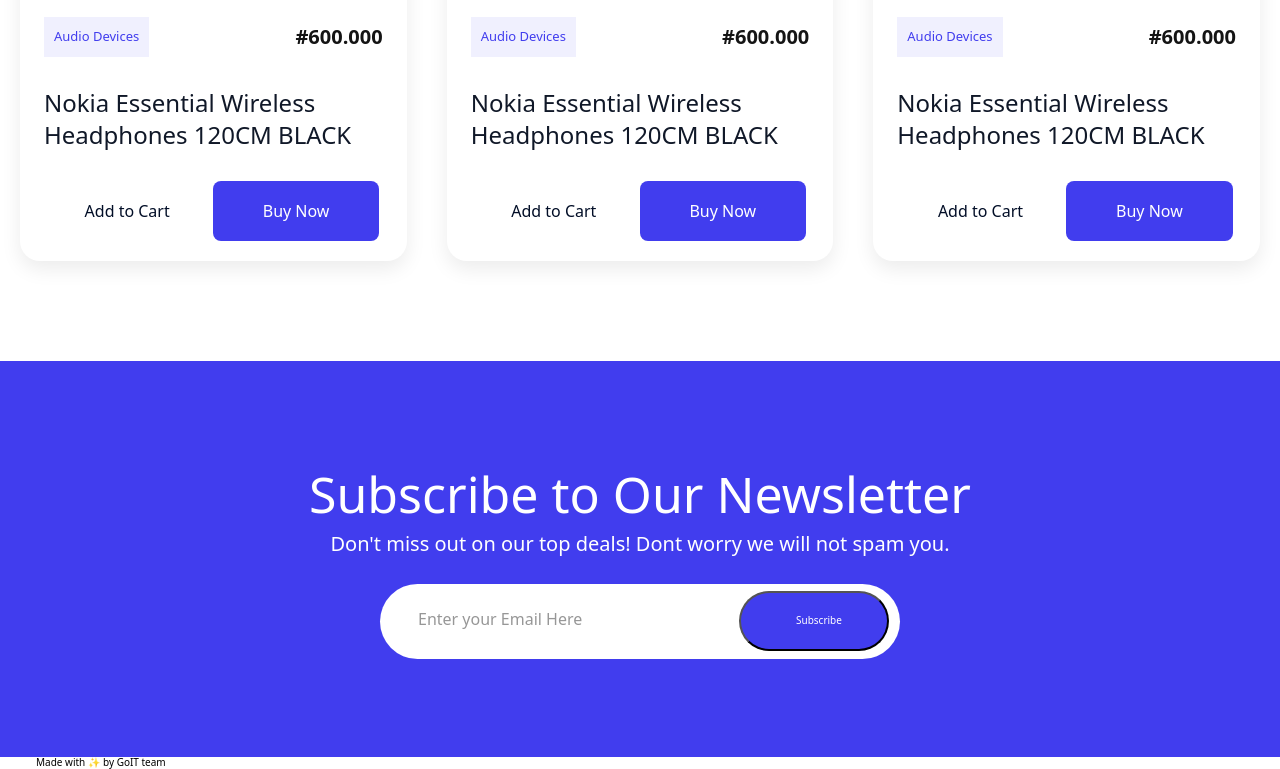
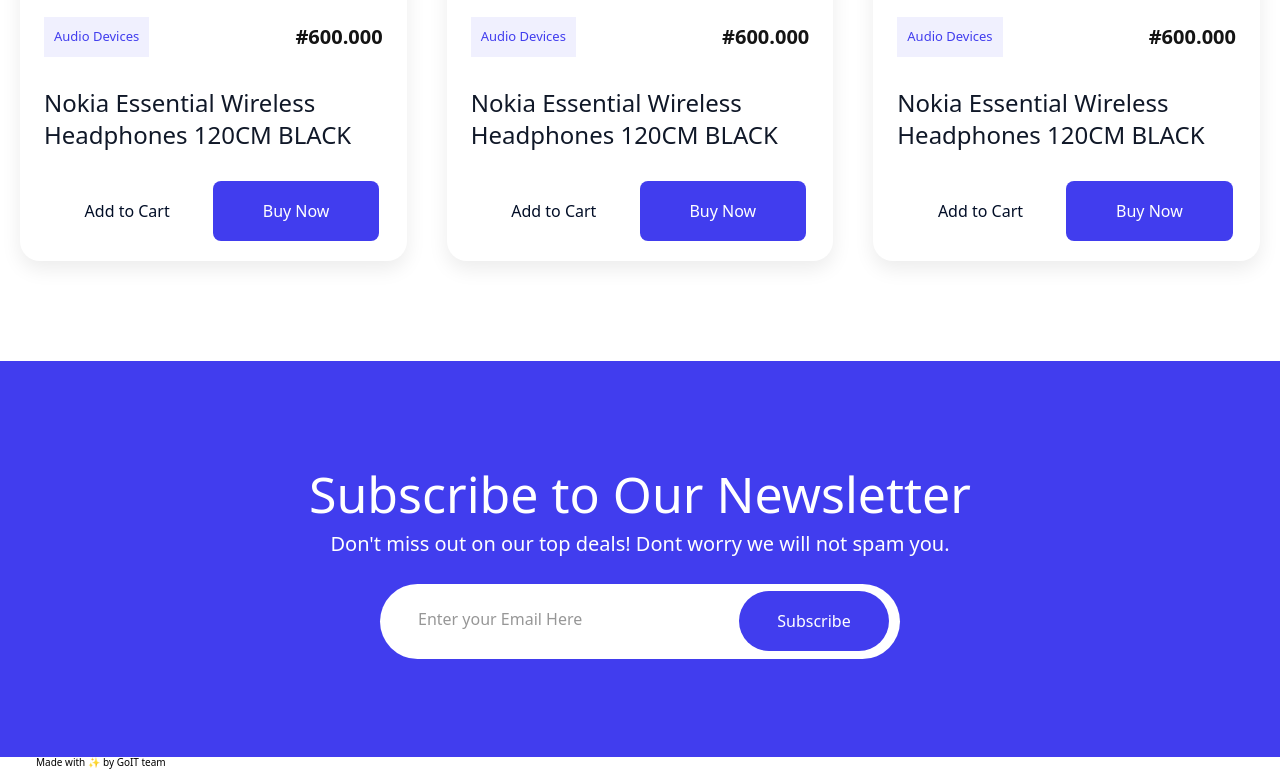
Before and after one commit to EugeneLevkovych/Market-place, a website built with Vite: page src/index.html in a window 1280 px wide. Shown: the part 2115-2884 px from the top of the page. Built offline with nearby package versions, Linux system fonts and the light colour scheme.

Commit message:
add max-width

```diff
--- a/src/scss/subscribe.scss
+++ b/src/scss/subscribe.scss
@@ -29,7 +29,8 @@
         padding: 2.3rem .8rem 2.3rem 3.8rem;
         border-radius: 10rem;
         border: none;
-        width: 520px;
+        max-width: 52rem;
+        width: 100%;
         height: 75px;
         &::placeholder {
             font-weight: 400;
@@ -45,10 +46,18 @@
         top: 50%;
         transform: translateY(-50%);
         border-radius: 10rem;
-        padding: 2rem 5.5rem;
         width: 15rem;
         height: 6rem;
         background-color: $color-blue;
         color: $color-white-1;
+        border: none;
+        font-weight: 500;
+        font-size: $default-font-size;
+        line-height: 2;
+
+        &:hover,
+        &:active {
+            background-color: $color-blue-hover;
+        }
     }
 }
```
